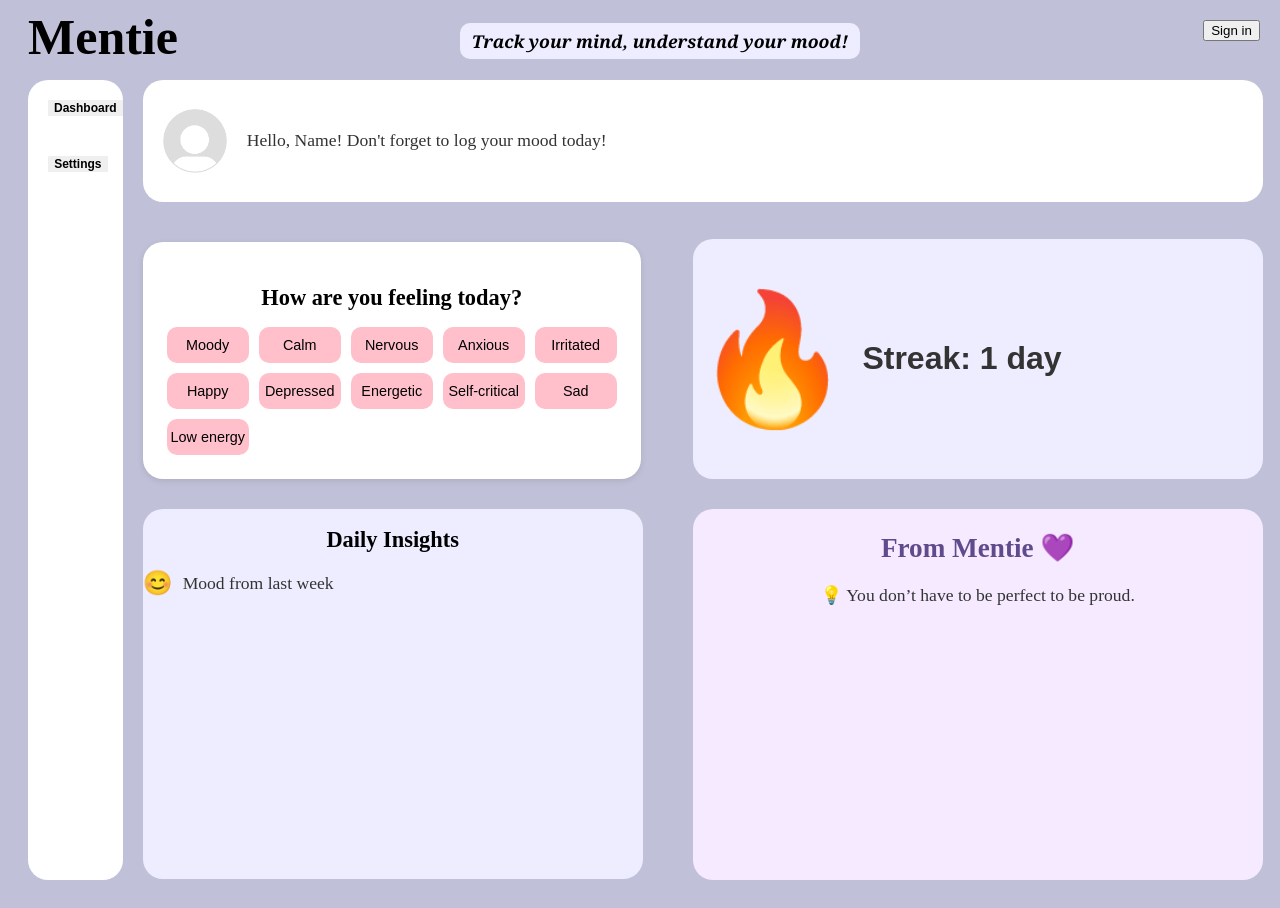
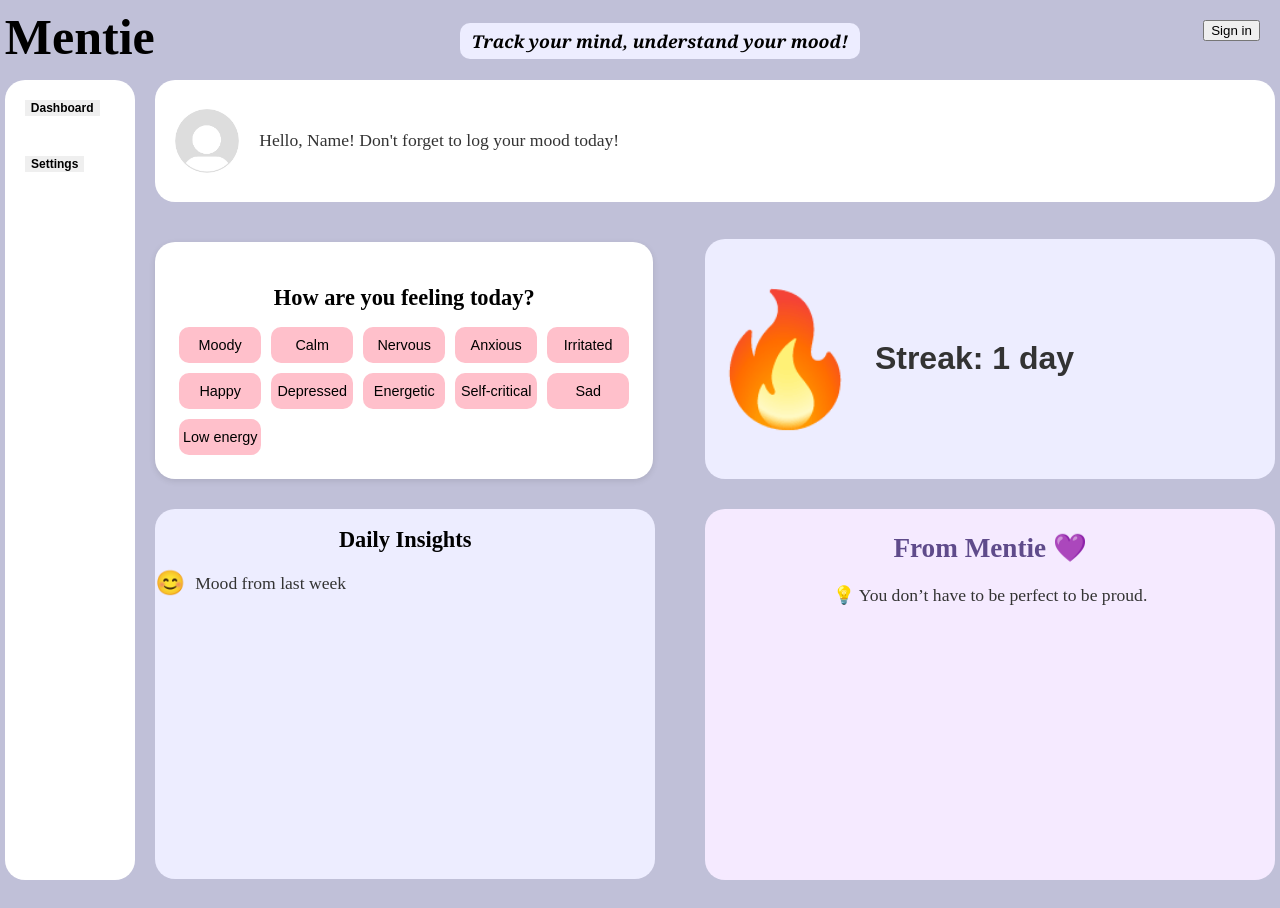
Before and after one commit to Antonioj562/BroncoHacks2025, a React (Vite) app: page / in a window 1280 px wide. Built offline with nearby package versions, Linux system fonts and the light colour scheme; no server answers.

Commit message:
Centered stuffs

```diff
--- a/src/components/Streak/Streak.tsx
+++ b/src/components/Streak/Streak.tsx
@@ -1,5 +1,5 @@
 import React, { useEffect, useState } from 'react';
-import './Streak.css';
+import './streak.css';
 
 const Streak = () => {
   const [streak, setStreak] = useState<number>(0);
--- a/src/index.css
+++ b/src/index.css
@@ -75,5 +75,8 @@ header {
 }
 
 body {
+  display: flex;
   background-color: #C0C0D8;
+  align-items: center;
+  justify-content: center;
 }
```
